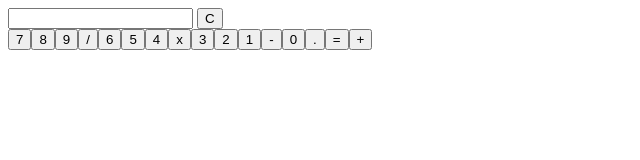
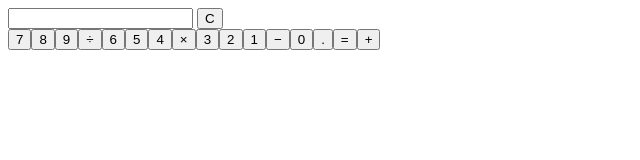
Before and after one commit to lasteChomp/odin-calculator, a plain HTML site: page index.html in a window 1280 px wide. Shown: the full height of the page, 0-640 px from the left. Drawn offline with Linux system fonts and the light colour scheme.

Commit message:
feat(index.html): add id to each button

```diff
--- a/index.html
+++ b/index.html
@@ -16,15 +16,18 @@
     <div class="container">
       <div>
         <input type="number" />
-        <button>C</button>
+        <button id="C">C</button>
       </div>
 
       <div class="buttons">
-        <button>7</button><button>8</button><button>9</button><button>/</button
-        ><button>6</button><button>5</button><button>4</button><button>x</button
-        ><button>3</button><button>2</button><button>1</button><button>-</button
-        ><button>0</button><button>.</button><button>=</button
-        ><button>+</button>
+        <button id="7">7</button><button id="8">8</button
+        ><button id="9">9</button><button id="/">÷</button
+        ><button id="6">6</button><button id="5">5</button
+        ><button id="4">4</button><button id="*">×</button
+        ><button id="3">3</button><button id="2">2</button
+        ><button id="1">1</button><button id="-">−</button
+        ><button id="0">0</button><button id=".">.</button
+        ><button id="=">=</button><button id="+">+</button>
       </div>
     </div>
   </body>
```
